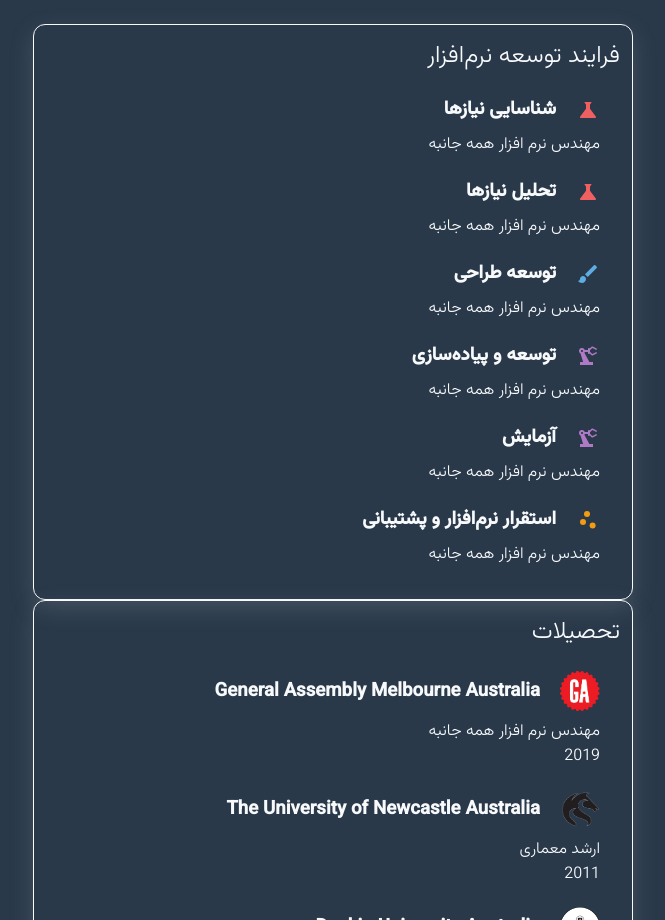
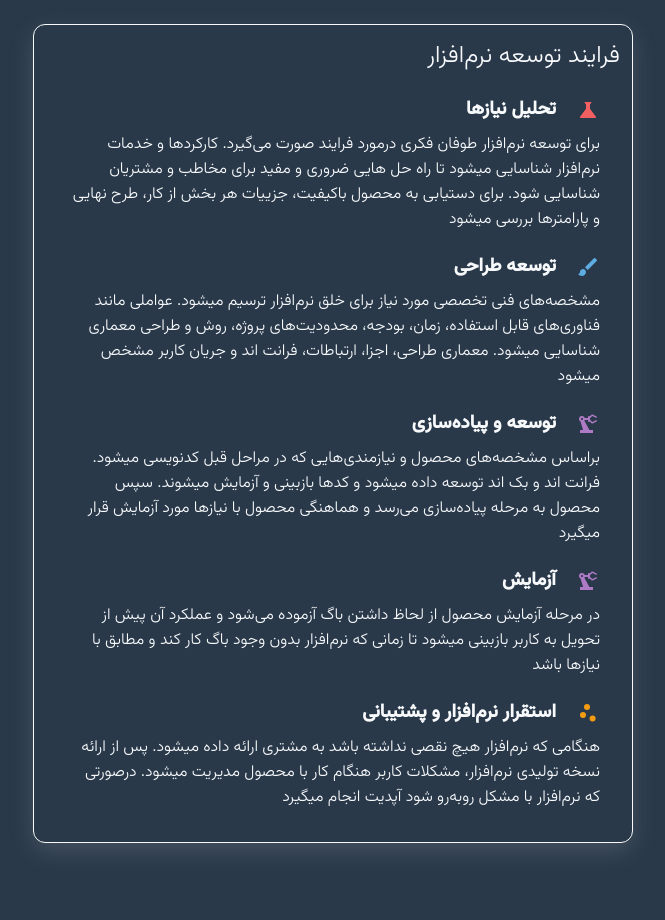
Before and after one commit to solitariusdigital/MuseTechLab, a Next.js app: page / in a window 1280 px wide. Shown: the part 1880-2800 px from the top of the page, without its empty margins (307-972 px from the left). Built offline with nearby package versions, Linux system fonts and the light colour scheme; grey boxes are pictures that could not be loaded.

Commit message:
update: information

```diff
--- a/pages/home.module.scss
+++ b/pages/home.module.scss
@@ -24,7 +24,7 @@
   grid-template-columns: repeat(auto-fill, minmax(20%, 1fr));
   gap: 12px;
   margin: auto;
-  margin-top: 100px;
+  margin: 100px 0px;
   direction: rtl;
   width: config.$content-width;
 
@@ -136,13 +136,14 @@
   }
 }
 
-.education {
+.infomration {
   color: config.$white;
   border: 1px solid config.$white;
   box-shadow: config.$card-shadow;
   text-align: right;
   width: 600px;
   padding: 12px;
+  margin-bottom: 100px;
   @include mixins.border-radius();
 
   .row {
@@ -167,7 +168,6 @@
 }
 
 .button {
-  margin-top: 100px;
   button {
     @include mixins.heartbeat();
   }
--- a/pages/index.js
+++ b/pages/index.js
@@ -114,52 +114,69 @@
           priority
         />
       </div>
-      <div className={classes.education}>
+      <div className={classes.infomration}>
         <h2>فرایند توسعه نرم‌‌افزار</h2>
-        <div className={classes.item}>
-          <div className={classes.row}>
-            <ScienceIcon sx={{ color: "#F06060" }} />
-            <h3>شناسایی نیازها</h3>
-          </div>
-          <p>مهندس نرم افزار همه جانبه</p>
-        </div>
         <div className={classes.item}>
           <div className={classes.row}>
             <ScienceIcon sx={{ color: "#F06060" }} />
             <h3>تحلیل نیازها</h3>
           </div>
-          <p>مهندس نرم افزار همه جانبه</p>
+          <p>
+            برای توسعه نرم‌افزار طوفان فکری درمورد فرایند صورت می‌گیرد. کارکردها
+            و خدمات نرم‌افزار شناسایی میشود تا راه حل هایی ضروری و مفید برای
+            مخاطب و مشتریان شناسایی شود. برای دستیابی به محصول باکیفیت، جزییات
+            هر بخش از کار، طرح نهایی و پارامترها بررسی میشود
+          </p>
         </div>
         <div className={classes.item}>
           <div className={classes.row}>
             <BrushIcon sx={{ color: "#5DADE2" }} />
             <h3>توسعه طراحی</h3>
           </div>
-          <p>مهندس نرم افزار همه جانبه</p>
+          <p>
+            مشخصه‌های فنی تخصصی مورد نیاز برای خلق نرم‌افزار ترسیم میشود. عواملی
+            مانند فناوری‌های قابل‌ استفاده، زمان، بودجه، محدودیت‌های پروژه، روش
+            و طراحی معماری شناسایی میشود. معماری طراحی، اجزا، ارتباطات، فرانت
+            اند و جریان کاربر مشخص میشود
+          </p>
         </div>
         <div className={classes.item}>
           <div className={classes.row}>
             <PrecisionManufacturingIcon sx={{ color: "#AF7AC5" }} />
             <h3>توسعه و پیاده‌سازی</h3>
           </div>
-          <p>مهندس نرم افزار همه جانبه</p>
+          <p>
+            براساس مشخصه‌های محصول و نیازمندی‌هایی که در مراحل قبل کدنویسی
+            میشود. فرانت اند و بک اند توسعه داده میشود و کدها بازبینی و آزمایش
+            میشوند. سپس محصول به مرحله‌ پیاده‌سازی می‌رسد و هماهنگی محصول با
+            نیازها مورد آزمایش قرار میگیرد
+          </p>
         </div>
         <div className={classes.item}>
           <div className={classes.row}>
             <PrecisionManufacturingIcon sx={{ color: "#AF7AC5" }} />
             <h3>آزمایش</h3>
           </div>
-          <p>مهندس نرم افزار همه جانبه</p>
+          <p>
+            در مرحله‌ آزمایش محصول از لحاظ داشتن باگ آزموده می‌شود و عملکرد آن
+            پیش از تحویل به کاربر بازبینی میشود تا زمانی که نرم‌افزار بدون وجود
+            باگ کار کند و مطابق با نیازها باشد
+          </p>
         </div>
         <div className={classes.item}>
           <div className={classes.row}>
             <ScatterPlotIcon sx={{ color: "#F39C12" }} />
             <h3>استقرار نرم‌افزار و پشتیبانی</h3>
           </div>
-          <p>مهندس نرم افزار همه جانبه</p>
+          <p>
+            هنگامی که نرم‌افزار هیچ نقصی نداشته باشد به مشتری ارائه داده میشود.
+            پس از ارائه‌ نسخه‌ تولیدی نرم‌افزار، مشکلات کاربر هنگام کار با محصول
+            مدیریت میشود. درصورتی‌ که نرم‌افزار با مشکل روبه‌رو شود آپدیت انجام
+            میگیرد
+          </p>
         </div>
       </div>
-      <div className={classes.education}>
+      <div className={classes.infomration}>
         <h2>تحصیلات</h2>
         <div className={classes.item}>
           <div className={classes.row}>
```
